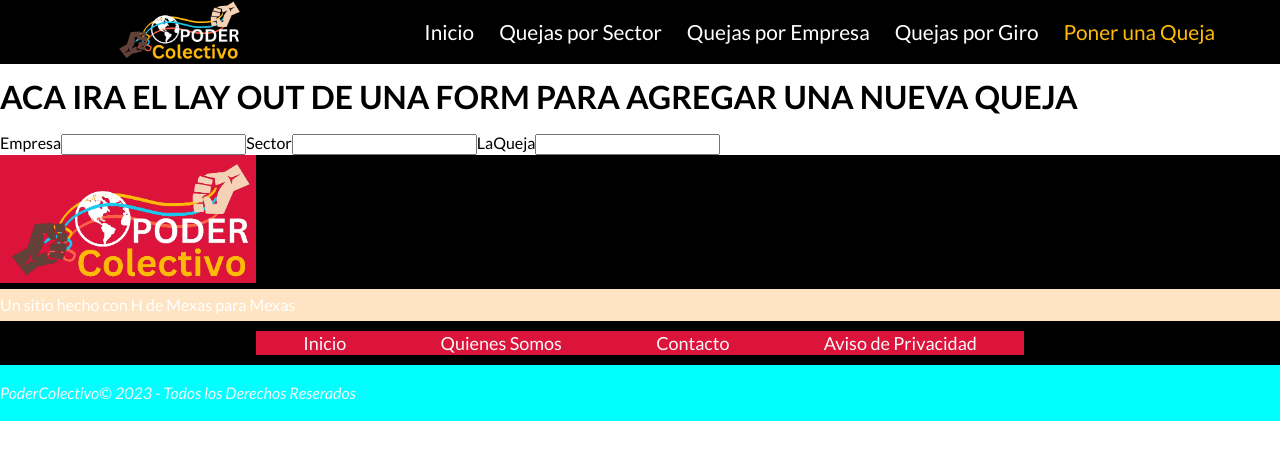
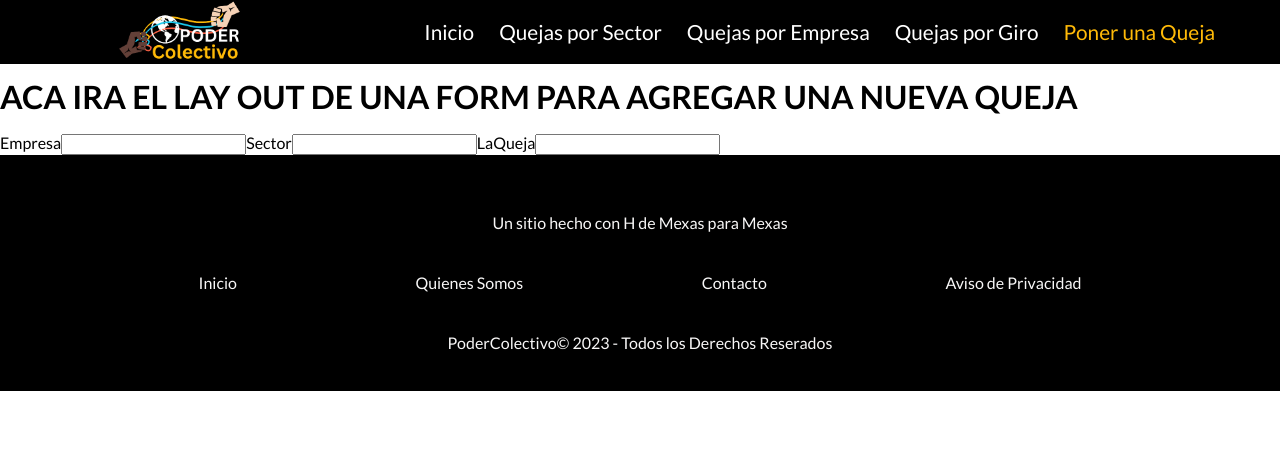
Before and after one commit to gabytururu/podercolectivo_MERN, a React (Create React App) app in the folder frontend/: page /poner-queja in a window 1280 px wide. Shown: the top 460 px of the page. Built offline with nearby package versions, Linux system fonts and the light colour scheme.

Commit message:
WIP_Starting to improve footer

```diff
--- a/frontend/src/components/Footer/Footer.css
+++ b/frontend/src/components/Footer/Footer.css
@@ -1,68 +1,97 @@
 .footerWrapper{
-    background-color: var(--poderColectivo-dark);
+  display: flex;
+  flex-direction: column;
+  align-items: center;
+  text-align:center;
+  padding: 20px;
+  background-color: var(--poderColectivo-dark)
+
+
+  /*background-color: var(--poderColectivo-dark);
   /* height: 15vh;  */
-    color: var(--poderColectivo-clear);
+ /* color: var(--poderColectivo-clear);
   /* position:fixed; */
-    width:100%;
+ /* width:100%;
   bottom:0;
   left:0;
   display:flex;
-    flex-direction: column;
+  /* flex-direction: column; */
   /* align-items: center;
   justify-content: center; */
-    /* display:flex;
-    flex-direction: column;
-    justify-content:space-evenly;
+ /* justify-content:space-evenly;
   text-align:center;
-    padding: 30px; */
+  padding: 30px;
   /* min-height: auto */
 }
 
 
-/* .footLogo{
-    width: 20vw;
+
+
+.footLogo{
+    margin-bottom: 20px;
+   /* width: 200px;
     height: 8vw;
+    max-width: 250px;
     background-color: red;
-} */
+
+    align-items: center;
+    margin-bottom: 10;*/
+}
 
 img{
-    width:20%;
-    background-color: crimson;
+    width:75%;
     line-height: 0;
-    margin: 0;
+    margin-bottom: 10;
 
 }
 
-.footerWrapper .footLegend{
+.footLegend{
+    margin-bottom: 20px;
+    color: var(--poderColectivo-smoke);
+    /* width: 200px;
+    height: 8vw;
+    max-width: 250px;
     background-color: bisque;
     font-size: 16px;
     line-height: 0;
-    margin: 0;
+    margin: 0; */
 
 }
 
-.footerWrapper .navFooter{
+.navFooter{
+    display: flex;
+    justify-content: space-evenly;
+    margin-bottom: 20px;
+    width: 100%;
+    /* width: 200px;
+    height: 8vw;
+    max-width: 250px;
     background-color: crimson;
-    display:flex;
+    /* display:flex;
     justify-content: space-around;
-    max-width: 80vw;
-    margin:10px 20vw;
+    max-width: 80vw; */
+    /*margin:10px 20vw;
     align-items: center;
-    line-height: 1.5em;
+    line-height: 1.5em;    */
 
 }
 
-.footerWrapper .navFooter a{
+.navFooter a{
     text-decoration: none;
     color: var(--poderColectivo-smoke);
-    font-size: 18px;
+    font-size: 16px;
 
 }
 
-.footerWrapper .footClosure{
+.footClosure{
+    color: var(--poderColectivo-smoke);
+    font-size: 16px;
+    /* width: 200px;
+    height: 8vw;
+    max-width: 250px;
     background-color: aqua;
-    font-size: 16px;
+    /* font-size: 16px;
     font-style: italic;
-    color: var(--poderColectivo-smoke)
+    color: var(--poderColectivo-smoke) */
 
 }
--- a/frontend/src/components/Footer/Footer.js
+++ b/frontend/src/components/Footer/Footer.js
@@ -5,7 +5,7 @@ const Footer = () => {
     return (
         <footer className="footerWrapper">
                 <div className="footLogo">
-                    <img src="./poderColectivoLOGO_BL_CLEAR.png" alt="logotipo poder colectivo" />
+                    {/* <img src="/poderColectivoLOGO_BL_CLEAR.png" alt="logotipo poder colectivo" /> */}
                 </div>
                 <div className="footLegend">
                     <p>Un sitio hecho con <span>H</span> de Mexas para Mexas</p>
```
Lines whose indentation alone changed are shown as unchanged.
